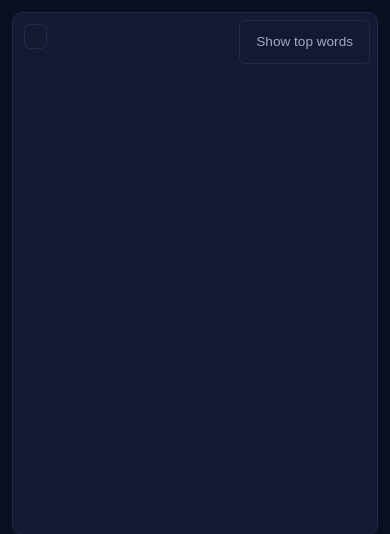
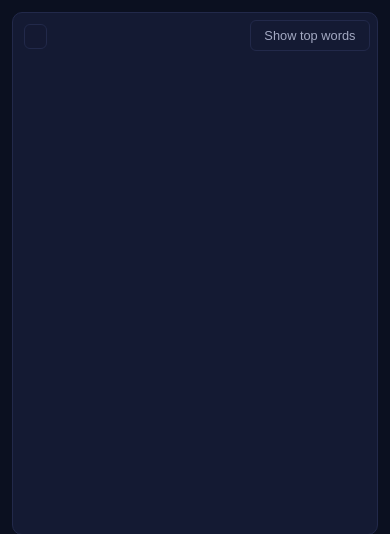
Before and after one commit to sandeepsachdev/Playground, a Spring app: page /cloud in a window 390 px wide. Shown: the part 112-646 px from the top of the page. Run offline with Thymeleaf, Linux system fonts and the light colour scheme; the template is opened without the code that fills it, so the values that code supplies are empty; some libraries are stand-ins or nearby versions.

Commit message:
Restore cloud render to the original canvas sizing and synchronous draw
The mobile-friendly rewrite (canvas pinned to CSS pixels, wait:1 async
draw, container-relative font sizes, touch-action on the canvas) broke
tap hit-testing on phones. Keep the viewport meta tag and the layout
tweaks in the 600px media query, but put render() back to the working
version and drop touch-action overrides on the canvas, top-list terms,
exclude button, toggle, dialog close, and article list rows so clicks
route the way they did before.

```diff
--- a/src/main/resources/static/css/styles.css
+++ b/src/main/resources/static/css/styles.css
@@ -88,8 +88,6 @@ main {
     width: 100%;
     height: 100%;
     display: block;
-    touch-action: manipulation;
-    -webkit-tap-highlight-color: rgba(110, 231, 255, 0.3);
 }
 
 .top-list {
@@ -134,8 +132,6 @@ main {
     cursor: pointer;
     text-transform: uppercase;
     letter-spacing: 0.03em;
-    touch-action: manipulation;
-    -webkit-tap-highlight-color: rgba(255, 138, 128, 0.25);
 }
 
 .top-list .exclude:hover {
@@ -177,16 +173,14 @@ main {
     position: absolute;
     top: 0.75rem;
     right: 0.75rem;
-    z-index: 5;
-    background: rgba(20, 26, 51, 0.92);
+    z-index: 2;
+    background: rgba(20, 26, 51, 0.85);
     border: 1px solid var(--border);
     color: var(--muted);
     font-size: 0.75rem;
     padding: 0.3rem 0.65rem;
     border-radius: 6px;
     cursor: pointer;
-    touch-action: manipulation;
-    -webkit-tap-highlight-color: rgba(110, 231, 255, 0.3);
 }
 
 .toggle-top:hover {
@@ -214,8 +208,6 @@ main.hide-top .top-list {
 
 .term {
     font-weight: 600;
-    touch-action: manipulation;
-    -webkit-tap-highlight-color: rgba(110, 231, 255, 0.3);
 }
 
 .count {
@@ -292,8 +284,6 @@ footer a {
     line-height: 1;
     padding: 0.3rem 0.6rem;
     cursor: pointer;
-    touch-action: manipulation;
-    -webkit-tap-highlight-color: rgba(110, 231, 255, 0.3);
 }
 
 #article-dialog .close:hover {
@@ -313,8 +303,6 @@ footer a {
     padding: 0.75rem 1.25rem;
     border-bottom: 1px solid var(--border);
     cursor: pointer;
-    touch-action: manipulation;
-    -webkit-tap-highlight-color: rgba(110, 231, 255, 0.3);
 }
 
 #article-dialog .article-list li:last-child {
@@ -385,9 +373,8 @@ footer a {
     .toggle-top {
         top: 0.5rem;
         right: 0.5rem;
-        padding: 0.7rem 1rem;
-        font-size: 0.85rem;
-        min-height: 44px;
+        padding: 0.45rem 0.85rem;
+        font-size: 0.8rem;
     }
     .top-list {
         padding: 0.75rem 0.9rem;
--- a/src/main/resources/static/js/cloud.js
+++ b/src/main/resources/static/js/cloud.js
@@ -104,33 +104,21 @@
             container.textContent = 'No trending words yet. Configure feeds and retry.';
             return;
         }
-        if (typeof WordCloud.stop === 'function') {
-            WordCloud.stop();
-        }
         const rect = container.getBoundingClientRect();
-        const cssW = Math.max(240, rect.width);
-        const cssH = Math.max(320, rect.height);
         const canvas = document.createElement('canvas');
-        // Keep canvas internal resolution in CSS pixels so wordcloud2's hit-test
-        // (which divides offsetX/offsetY by gridSize) stays aligned with taps on mobile.
-        canvas.width = Math.round(cssW);
-        canvas.height = Math.round(cssH);
-        canvas.style.width = cssW + 'px';
-        canvas.style.height = cssH + 'px';
+        canvas.width = Math.max(600, rect.width);
+        canvas.height = Math.max(480, rect.height);
         container.innerHTML = '';
         container.appendChild(canvas);
         canvas.style.cursor = 'pointer';
 
         const maxCount = words[0][1];
-        // Scale font sizes to the container so words never swamp a phone.
-        const maxWord = Math.min(72, Math.max(28, cssW * 0.18));
-        const minWord = Math.max(10, Math.min(14, cssW * 0.035));
 
         WordCloud(canvas, {
             list: words,
             fontFamily: 'Helvetica, Arial, sans-serif',
             weightFactor: function (count) {
-                return Math.max(minWord, (count / maxCount) * maxWord);
+                return Math.max(12, (count / maxCount) * 70);
             },
             color: function () {
                 return palette[Math.floor(Math.random() * palette.length)];
@@ -141,8 +129,6 @@
             gridSize: 6 + Math.floor(Math.random() * 6),
             shrinkToFit: true,
             shuffle: true,
-            // Yield to the browser between word placements so taps stay responsive on mobile.
-            wait: 1,
             click: function (item) {
                 if (item && item[0]) {
                     showArticlesFor(item[0]);
```
